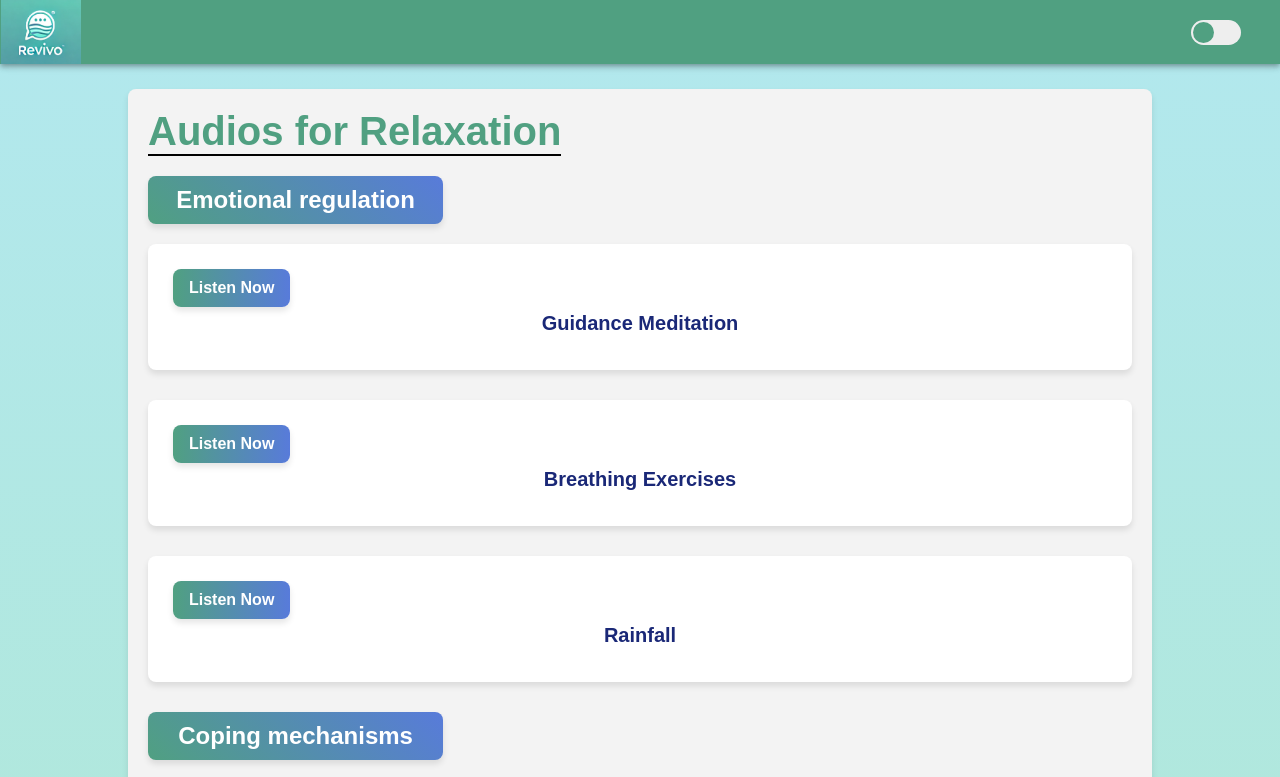
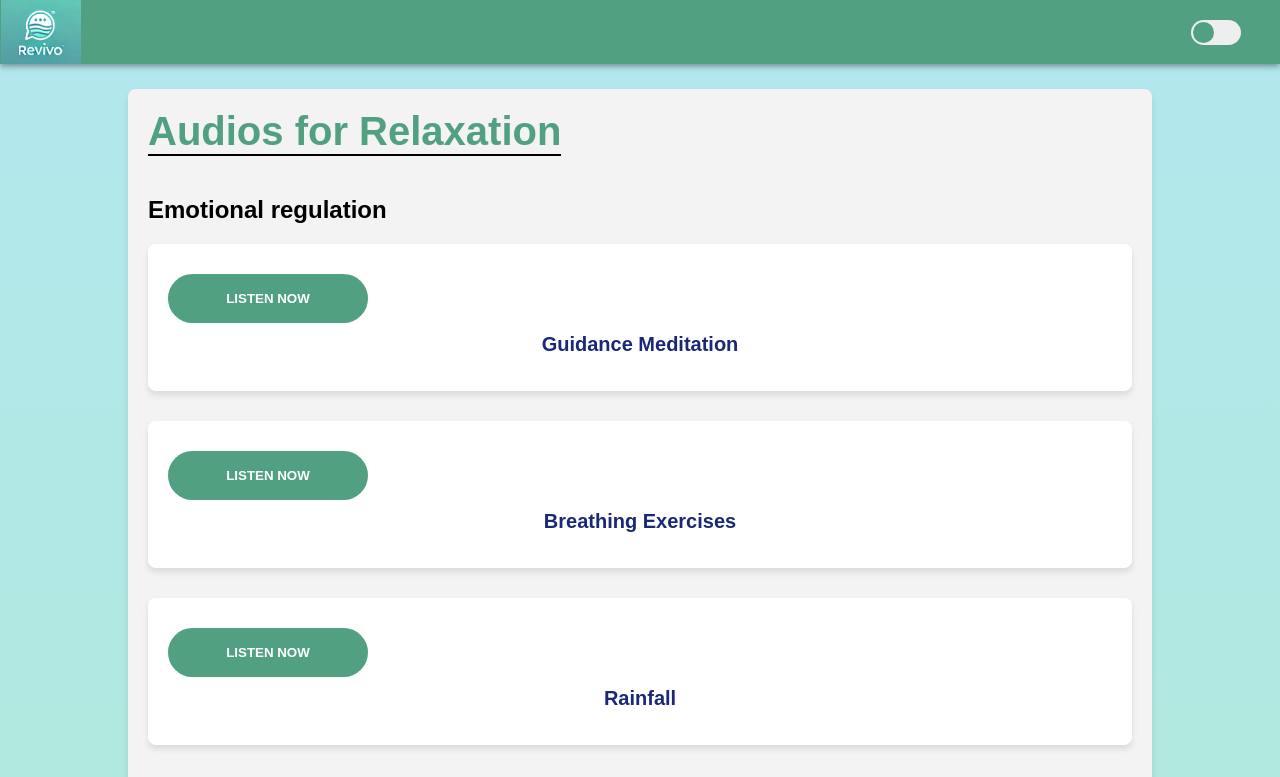
Before and after one commit to JohannCardona/Revivo, a React (Create React App) app in the folder frontend/: page /audios in a window 1280 px wide. Shown: the top 777 px of the page. Built offline with nearby package versions, Linux system fonts and the light colour scheme.

Commit message:
Updates to buttons and icons styling for audios page

```diff
--- a/frontend/src/components/mindfulness/CalmingAudios.jsx
+++ b/frontend/src/components/mindfulness/CalmingAudios.jsx
@@ -91,7 +91,7 @@ const AudioPlayer = () => {
                   <>
                     <input
                       type="button"
-                      className="listen-button-controls"
+                      className="mood-submit"
                       onClick={() => handleToggleAudioPlayer(audio_item.id)}
                       value="Listen Now"
                     />
@@ -104,7 +104,7 @@ const AudioPlayer = () => {
                         color: "white",
                         position: "absolute",
                         marginTop: "7px",
-                        marginLeft: "28px",
+                        marginLeft: "19px",
                         cursor: "pointer",
                       }}
                       onClick={() => handleToggleAudioPlayer(audio_item.id)}
--- a/frontend/src/styles/motivation/audios.css
+++ b/frontend/src/styles/motivation/audios.css
@@ -16,15 +16,7 @@
 }
 
 .audios-container h2 {
-  background: linear-gradient(45deg, #50a081, #587bda);
-  color: #ffffff;
-  background-color: #50a081;
-  width: 30%;
-  padding: 10px;
-  text-align: center;
-  margin-bottom: 20px;
-  border-radius: 8px;
-  box-shadow: 0px 4px 6px rgba(0, 0, 0, 0.1);
+  margin: 20px 0;
 }
 
 .audios-section-item {
@@ -58,13 +50,7 @@
   border-radius: 8px;
   font-weight: 600;
   box-shadow: 0px 4px 6px rgba(0, 0, 0, 0.1);
-  background: linear-gradient(90deg, #50a081, #587bda);
-  transition: background 0.2s ease, transform 0.2s ease;
-}
-
-.listen-button input[type="button"]:hover,
-.listen-button-controls:hover {
-  background: linear-gradient(90deg, #587bda, #50a081);
+  background-color: var(--bg-navbar);
 }
 
 .audios-section-item-progress {
@@ -115,7 +101,7 @@
 }
 
 .isClose {
-  width: 80px;
+  width: 62px;
 }
 
 .play-button {
```
